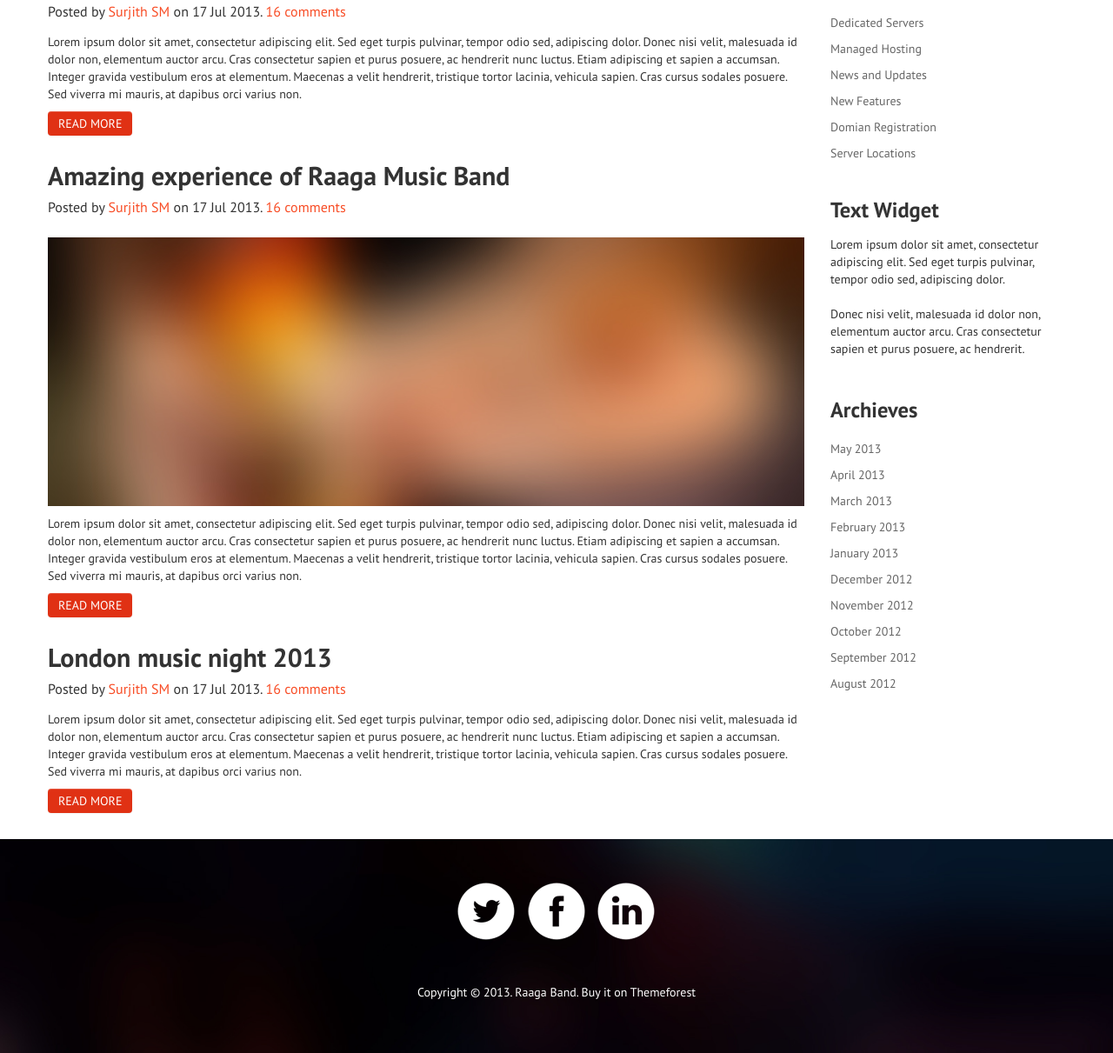
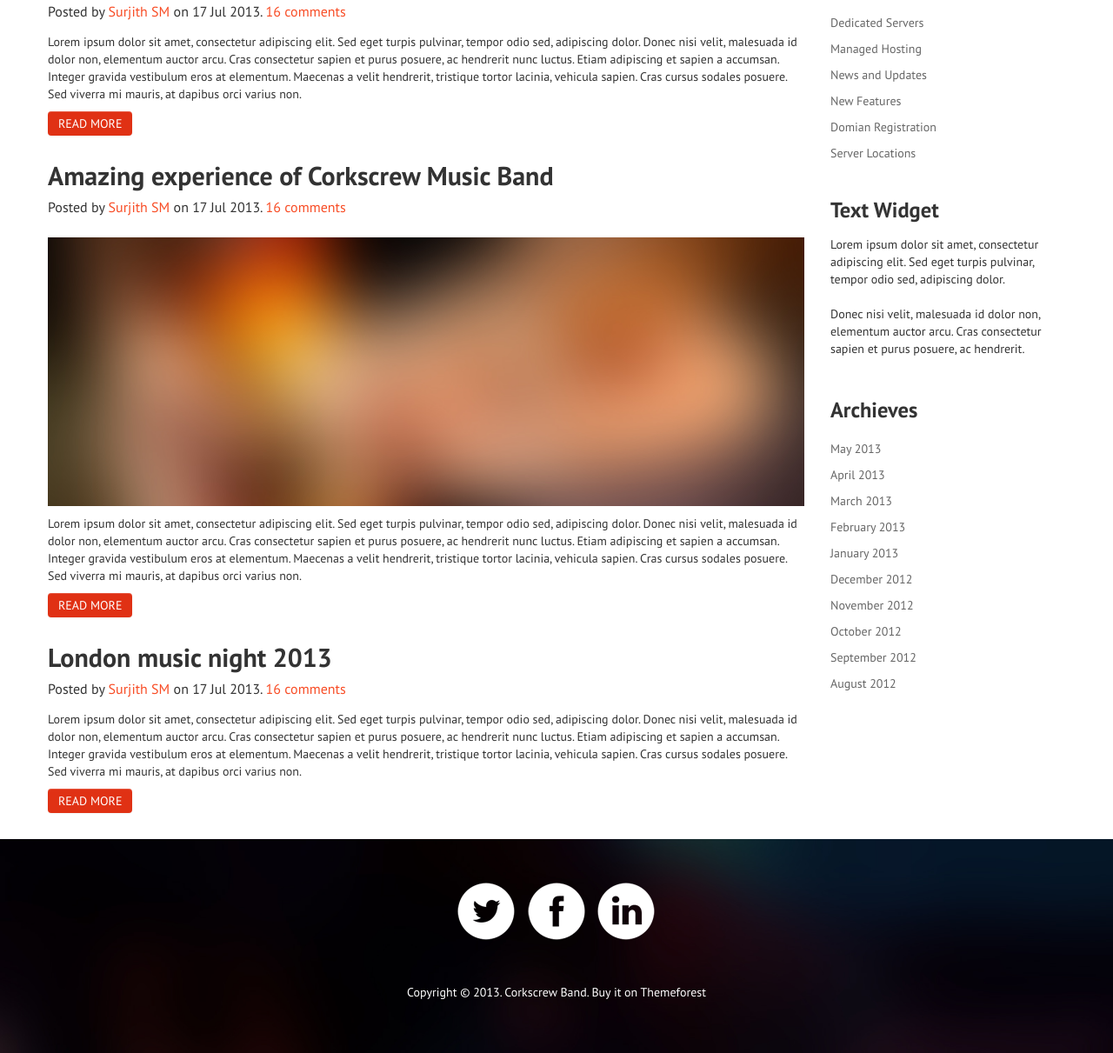
Before and after one commit to kctec/corkscrew, a PHP site: page /blog.html in a window 1280 px wide. Shown: the part 222-1433 px from the top of the page at 87% size. Run offline with PHP 8.4, Linux system fonts and the light colour scheme.

Commit message:
Band Name Update
Small change to update band name

```diff
--- a/404.html
+++ b/404.html
@@ -2,7 +2,7 @@
 <html>
 <head>
 <meta charset="utf-8">
-<title>Raaga - Responsive Parallax Template for Bands</title>
+<title>Corkscrew - Responsive Parallax Template for Bands</title>
 <meta name="viewport" content="width=device-width, initial-scale=1.0">
 <!-- Bootstrap -->
 <link href="css/bootstrap.css" rel="stylesheet">
--- a/blog-post.html
+++ b/blog-post.html
@@ -2,7 +2,7 @@
 <html>
 <head>
 <meta charset="utf-8">
-<title>Raaga - Responsive Parallax Template for Bands</title>
+<title>Corkscrew - Responsive Parallax Template for Bands</title>
 <meta name="viewport" content="width=device-width, initial-scale=1.0">
 <!-- Bootstrap -->
 <link href="css/bootstrap.css" rel="stylesheet">
@@ -67,7 +67,7 @@
   <div class="row-fluid blog">
     <div class="span9">
       <div class="blogpost">
-        <h1 class="title">Amazing experience of Raaga Music Band</h1>
+        <h1 class="title">Amazing experience of Corkscrew Music Band</h1>
         <h3 class="subtitle">Posted by <a href="#">Surjith SM</a> on 17 Jul 2013. <a href="#">16 comments</a></h3>
         <img src="images/blog_img2.jpg" alt="blog img">
         <p>Lorem ipsum dolor sit amet, consectetur adipiscing elit. Sed eget turpis pulvinar, tempor odio sed, adipiscing dolor. Donec nisi velit, malesuada id dolor non, elementum auctor arcu. Cras consectetur sapien et purus posuere, ac hendrerit nunc luctus. Etiam adipiscing et sapien a accumsan. Integer gravida vestibulum eros at elementum. Maecenas a velit hendrerit, tristique tortor lacinia, vehicula sapien. Cras cursus sodales posuere. Sed viverra mi mauris, at dapibus orci varius non. <br>
@@ -166,7 +166,7 @@
     <div class="row-fluid">
       <div class="span12 socialButtons"> <a href="http://twitter.com/surjithctly" target="_blank"> <img src="images/twitter_icon.png" alt="twitter"></a> <a href="http://facebook.com/web3canvas" target="_blank"><img src="images/facebook_icon.png" alt="facebook"></a> <a href="http://web3canvas.com/" target="_blank"><img src="images/linkedin_icon.png" alt="linkedin"></a> </div>
     </div>
-    <p class="text-center">Copyright &copy; 2013. Raaga Band. Buy it on Themeforest</p>
+    <p class="text-center">Copyright &copy; 2013. Corkscrew Band. Buy it on Themeforest</p>
   </div>
 </div>
 
--- a/blog.html
+++ b/blog.html
@@ -2,7 +2,7 @@
 <html>
 <head>
 <meta charset="utf-8">
-<title>Raaga - Responsive Parallax Template for Bands</title>
+<title>Corkscrew - Responsive Parallax Template for Bands</title>
 <meta name="viewport" content="width=device-width, initial-scale=1.0">
 <!-- Bootstrap -->
 <link href="css/bootstrap.css" rel="stylesheet">
@@ -75,7 +75,7 @@
         <p><a href="blog-post.html" class="btn btn-danger">READ MORE</a></p>
       </div>
       <div class="blogpost">
-        <h1 class="title">Amazing experience of Raaga Music Band</h1>
+        <h1 class="title">Amazing experience of Corkscrew Music Band</h1>
         <h3 class="subtitle">Posted by <a href="#">Surjith SM</a> on 17 Jul 2013. <a href="#">16 comments</a></h3>
         <img src="images/blog_img.jpg" alt="blog img">
         <p>Lorem ipsum dolor sit amet, consectetur adipiscing elit. Sed eget turpis pulvinar, tempor odio sed, adipiscing dolor. Donec nisi velit, malesuada id dolor non, elementum auctor arcu. Cras consectetur sapien et purus posuere, ac hendrerit nunc luctus. Etiam adipiscing et sapien a accumsan. Integer gravida vestibulum eros at elementum. Maecenas a velit hendrerit, tristique tortor lacinia, vehicula sapien. Cras cursus sodales posuere. Sed viverra mi mauris, at dapibus orci varius non.</p>
@@ -131,7 +131,7 @@
     <div class="row-fluid">
       <div class="span12 socialButtons"> <a href="http://twitter.com/surjithctly" target="_blank"> <img src="images/twitter_icon.png" alt="twitter"></a> <a href="http://facebook.com/web3canvas" target="_blank"><img src="images/facebook_icon.png" alt="facebook"></a> <a href="http://web3canvas.com/" target="_blank"><img src="images/linkedin_icon.png" alt="linkedin"></a> </div>
     </div>
-    <p class="text-center">Copyright &copy; 2013. Raaga Band. Buy it on Themeforest</p>
+    <p class="text-center">Copyright &copy; 2013. Corkscrew Band. Buy it on Themeforest</p>
   </div>
 </div>
 
--- a/contact.php
+++ b/contact.php
@@ -5,7 +5,7 @@ $mobile   = $_REQUEST["mobile"];
 $msg   = $_REQUEST["msg"];
 $to    = "surjithctly@gmail.com";
 if (isset($email) && isset($name) && isset($msg)) {
-    $subject = "$name sent you a message via Raaga";
+    $subject = "$name sent you a message via Corkscrew";
 		$headers = "MIME-Version: 1.0" . "\r\n";
 $headers .= "Content-type:text/html;charset=iso-8859-1" . "\r\n";
 $headers .= "From: ".$name." <".$email.">\r\n"."Reply-To: ".$email."\r\n" ;
--- a/css/band.css
+++ b/css/band.css
@@ -3,7 +3,7 @@
 
 
 /*
-Theme Name: Raaga - Responsive Parallax Template for Bands
+Theme Name: Corkscrew - Responsive Parallax Template for Bands
 Version: 1.0
 Author: Surjith SM
 Author URI: http://themeforest.net/user/surjithctly
```
Also changed, not shown: index.html (+9 -9 lines), 1 other file.
